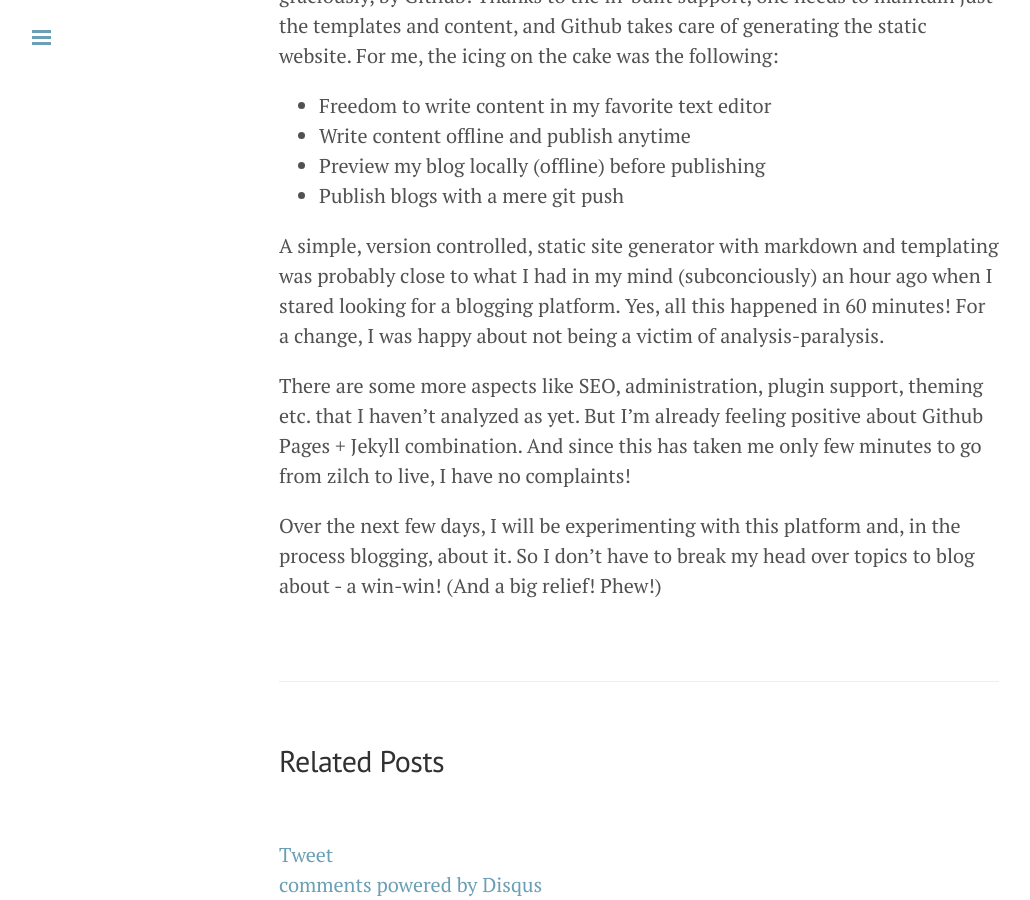
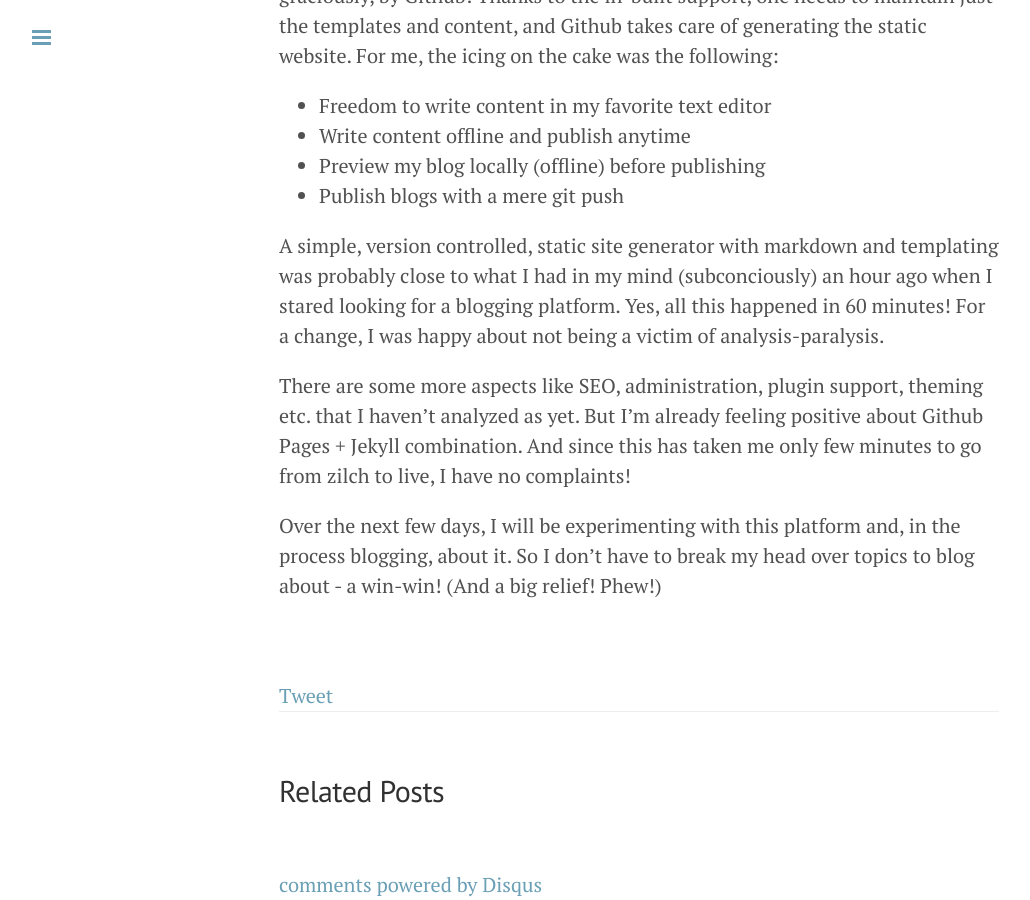
Before and after one commit to msanand/msanand.github.io, a Jekyll site: the page built from _posts/2014-08-15-hello-blog.md, in a window 1280 px wide and 900 px high, scrolled down 1368 px. Shown: the whole window, without its empty margins (1-1031 px from the left). Built offline with Jekyll 4.4.1, drawn with Linux system fonts in a browser that asks for light colours; Markdown is read by kramdown in place of the engine named in the settings; comment, search, counter and statistics services are not loaded.

Commit message:
Moving twitter share position

```diff
--- a/_layouts/default.html
+++ b/_layouts/default.html
@@ -23,8 +23,6 @@
 
       <div class="container content">
         {{ content }}
-
-        {% include twitter_share.html %}
 
         {% include comments.html %}
 
--- a/_layouts/post.html
+++ b/_layouts/post.html
@@ -7,6 +7,8 @@
   <span class="post-date">{{ page.date | date_to_string }}</span>
   {{ content }}
 </div>
+
+{% include twitter_share.html %}
 
 <div class="related">
   <h2>Related Posts</h2>
```
